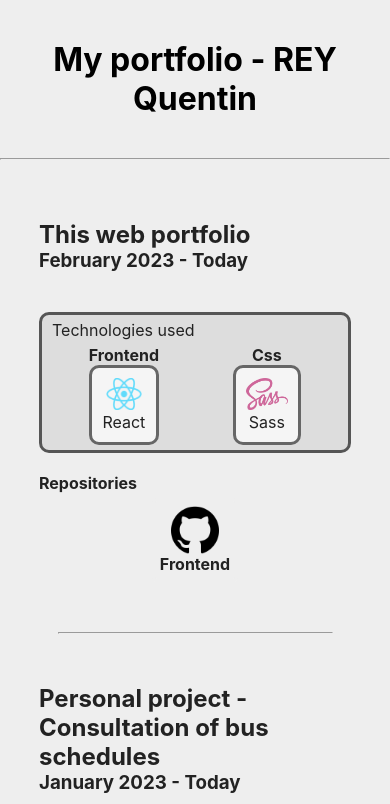
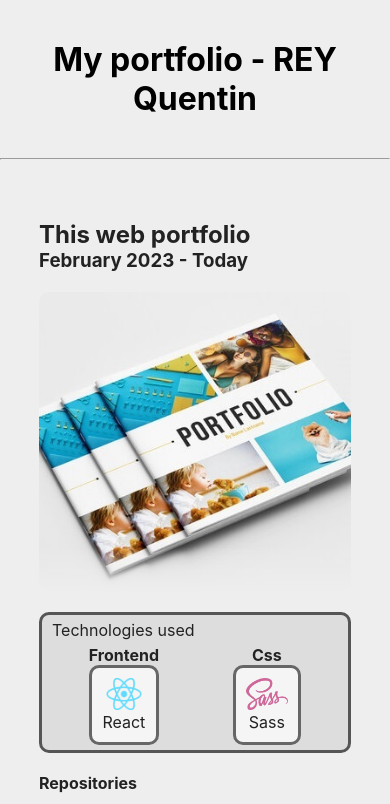
Before and after one commit to QuentinRCR/my_portfolio, a React (Create React App) app: page / in a window 390 px wide. Shown: the top 804 px of the page. Built offline with nearby package versions, Linux system fonts and the light colour scheme.

Commit message:
clean and comment responsive illustration height

```diff
--- a/src/components/Project.js
+++ b/src/components/Project.js
@@ -21,8 +21,7 @@ function Project({title,repositories,dates,technologies,illustration,websiteURL}
     const [topComponent, setTopComponent]= useState(0)
     const [bottomComponent,setBottomComponent] = useState(0);
     const [componentHeight, setComponentHeight] = useState(0);
-    const [imageHeight,setImageHeight]=useState(0);
-    const [imageWidth,setImageWidth]=useState(0);
+    const [aspectRatio,setAspectRatio]=useState(0);
 
 
     useEffect(() => { //add on mount and remove on dismount event listener on scroll
@@ -51,8 +50,7 @@ function Project({title,repositories,dates,technologies,illustration,websiteURL}
         setBottomComponent(divRef.current.offsetTop + divRef.current.offsetHeight)
         const img = new Image();
         img.src = illustration.image;
-        setImageHeight(img.height)
-        setImageWidth(img.width)
+        setAspectRatio(img.height/img.width)
         listenToScroll()
     },[componentHeight,listenToScroll,illustration.image])
 
@@ -84,17 +82,15 @@ function Project({title,repositories,dates,technologies,illustration,websiteURL}
                     <React.Fragment>
                         <div
                             className={isIllustrationClicked ? "imageContainer fullImage":"imageContainer croppedImage"}
-                            onClick={handleClick}
+                            onClick={handleClick} //increase the size of the box to display full image
                             style={isIllustrationClicked ? {
-                                backgroundImage: `url(${illustration.image})`,
-                                minHeight: document.getElementsByClassName("imageContainer").item(0).clientWidth*imageHeight/imageWidth
+                                backgroundImage: `url(${illustration.image})`, //use a background because it doesn't increase the height
+                                height: document.getElementsByClassName("imageContainer").item(0).clientWidth*aspectRatio*1.01 //width of the container time the aspect ratio * 1% because of calculation errors
                             }:
                             {
                                 backgroundImage: `url(${illustration.image})`
                             }
                         }>
-
-                            {/*<img src={illustration.image} alt={illustration.description}/>*/}
                         </div>
                     </React.Fragment>
                     : null
--- a/src/components/Project.scss
+++ b/src/components/Project.scss
@@ -93,14 +93,9 @@
       border-radius: 10px;
       width: 100%;
       height: 100%;
-      //background-image: url("../images/bus_schedules_demonstation.png");;
-      background-size: 100%;
+      min-height: 300px; //to have an image display on mobile
+      background-size: 100%; //to force the pattern in the background to fill the entire width
       background-repeat: no-repeat;
-      background-position: revert;
-
-      img{
-        width: 100%;
-      }
     }
 
     .croppedImage{
```
